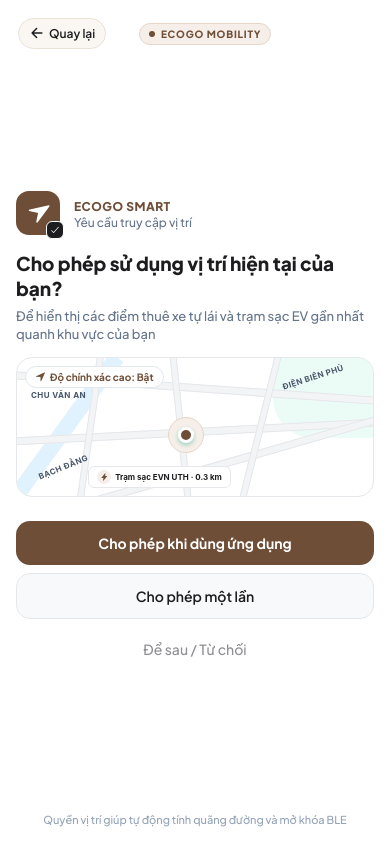
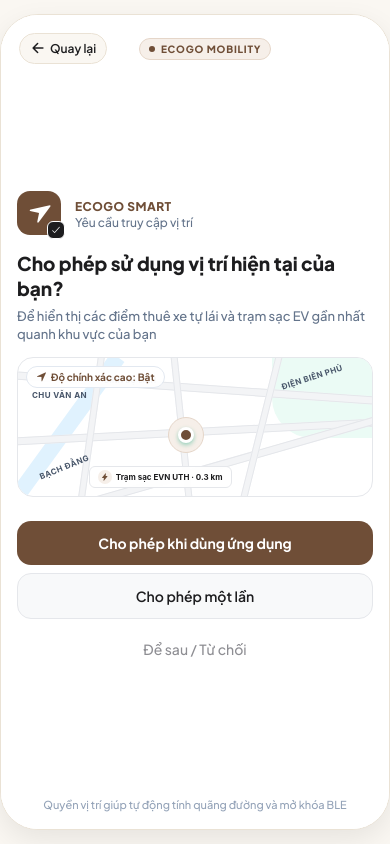
Before and after one commit to BryannLee202/App_ITS, a React Native app in the folder mobile/: screen / in a window 390 px wide. Built offline with nearby package versions, Linux system fonts and the light colour scheme.

Commit message:
fix: remove top desktop toolbar and lock view strictly to clean phone aspect ratio

```diff
--- a/mobile/App.js
+++ b/mobile/App.js
@@ -90,12 +90,8 @@ export default function App() {
   const [showGreenRaceTerms, setShowGreenRaceTerms] = useState(false);
   const [showLeaderboard, setShowLeaderboard] = useState(false);
   const [copiedCode, setCopiedCode] = useState(null);
-  const [viewMode, setViewMode] = useState('PHONE'); // 'PHONE' | 'WIDE'
 
-  const theme = THEME_PRESETS[themeKey] || THEME_PRESETS.SAGE;
-
-  const { width: windowWidth } = useWindowDimensions();
-  const isDesktopBrowser = Platform.OS === 'web' && windowWidth >= 768;
+  const theme = THEME_PRESETS[themeKey] || THEME_PRESETS.BE_SUA_CAFE;
 
   useEffect(() => {
     checkSavedSession();
@@ -242,111 +238,8 @@ export default function App() {
     <View style={styles.outerViewport}>
       <StatusBar barStyle="dark-content" backgroundColor="#FFFFFF" />
 
-      {/* Top Mode & Live Color Switcher on Desktop Browser */}
-      {isDesktopBrowser && (
-        <View style={styles.desktopToolbar}>
-          <View style={styles.toolbarBrand}>
-            <View style={[styles.statusDot, { backgroundColor: theme.primary }]} />
-            <Text style={styles.toolbarTitle}>ECOGO SMART · Thuê xe tự động 24/7 (UTH)</Text>
-            <TouchableOpacity
-              style={[
-                styles.themeChip,
-                { marginLeft: 8, backgroundColor: theme.primarySoft, borderColor: theme.primaryBorder }
-              ]}
-              onPress={() => {
-                ApiService.clearSession();
-                setOnboardingAutoPlay(true);
-                setIsOnboarded(false);
-              }}
-            >
-              <Ionicons name="refresh" size={12} color={theme.primary} />
-              <Text style={[styles.themeChipText, { color: theme.primary, fontWeight: '700' }]}>
-                Đặt lại phiên (Thử nghiệm 5 bước)
-              </Text>
-            </TouchableOpacity>
-          </View>
-
-          {/* 4-Color Live Theme Switcher */}
-          <View style={styles.themePickerRow}>
-            <Text style={styles.themePickerLabel}>Màu giao diện:</Text>
-            {Object.values(THEME_PRESETS).map((preset) => {
-              const isSelected = theme.id === preset.id;
-              return (
-                <TouchableOpacity
-                  key={preset.id}
-                  style={[
-                    styles.themeChip,
-                    isSelected && {
-                      backgroundColor: preset.primarySoft,
-                      borderColor: preset.primary
-                    }
-                  ]}
-                  onPress={() => setThemeKey(preset.id)}
-                >
-                  <View style={[styles.themeColorDot, { backgroundColor: preset.primary }]} />
-                  <Text
-                    style={[
-                      styles.themeChipText,
-                      isSelected && { color: preset.primary, fontWeight: '700' }
-                    ]}
-                  >
-                    {preset.name}
-                  </Text>
-                </TouchableOpacity>
-              );
-            })}
-          </View>
-
-          <View style={styles.modeToggleGroup}>
-            <TouchableOpacity
-              style={[styles.modeBtn, viewMode === 'PHONE' && styles.modeBtnActive]}
-              onPress={() => setViewMode('PHONE')}
-            >
-              <Ionicons
-                name="phone-portrait-outline"
-                size={13}
-                color={viewMode === 'PHONE' ? theme.primary : '#64748B'}
-              />
-              <Text
-                style={[
-                  styles.modeBtnText,
-                  viewMode === 'PHONE' && { color: theme.primary, fontWeight: '700' }
-                ]}
-              >
-                Điện thoại
-              </Text>
-            </TouchableOpacity>
-
-            <TouchableOpacity
-              style={[styles.modeBtn, viewMode === 'WIDE' && styles.modeBtnActive]}
-              onPress={() => setViewMode('WIDE')}
-            >
-              <Ionicons
-                name="expand-outline"
-                size={13}
-                color={viewMode === 'WIDE' ? theme.primary : '#64748B'}
-              />
-              <Text
-                style={[
-                  styles.modeBtnText,
-                  viewMode === 'WIDE' && { color: theme.primary, fontWeight: '700' }
-                ]}
-              >
-                Mở rộng
-              </Text>
-            </TouchableOpacity>
-          </View>
-        </View>
-      )}
-
-      {/* Main App Shell */}
-      <View
-        style={[
-          styles.appShell,
-          isDesktopBrowser && viewMode === 'PHONE' && styles.phoneSimulatorShell,
-          isDesktopBrowser && viewMode === 'WIDE' && styles.wideWebShell
-        ]}
-      >
+      {/* Main App Shell (Locked to Phone Aspect Ratio) */}
+      <View style={[styles.appShell, styles.phoneSimulatorShell]}>
         <SafeAreaView style={styles.safeArea}>
           <View style={styles.mainContentArea}>{renderContent()}</View>
 
@@ -760,121 +653,30 @@ const styles = StyleSheet.create({
   },
   outerViewport: {
     flex: 1,
-    backgroundColor: '#EFEEEA',
+    backgroundColor: '#FAF7F2',
     alignItems: 'center',
-    justifyContent: 'flex-start'
-  },
-  desktopToolbar: {
-    width: '100%',
-    height: 46,
-    backgroundColor: '#FFFFFF',
-    borderBottomWidth: 1,
-    borderBottomColor: '#E2E8F0',
-    paddingHorizontal: 20,
-    flexDirection: 'row',
-    alignItems: 'center',
-    justifyContent: 'space-between'
-  },
-  toolbarBrand: {
-    flexDirection: 'row',
-    alignItems: 'center',
-    gap: 8
-  },
-  statusDot: {
-    width: 8,
-    height: 8,
-    borderRadius: 4
-  },
-  toolbarTitle: {
-    fontFamily: FONTS.family,
-    fontSize: 13,
-    fontWeight: '700',
-    color: '#0F172A'
-  },
-  themePickerRow: {
-    flexDirection: 'row',
-    alignItems: 'center',
-    gap: 6
-  },
-  themePickerLabel: {
-    fontFamily: FONTS.family,
-    fontSize: 11,
-    fontWeight: '600',
-    color: '#64748B',
-    marginRight: 2
-  },
-  themeChip: {
-    flexDirection: 'row',
-    alignItems: 'center',
-    paddingHorizontal: 9,
-    paddingVertical: 4,
-    borderRadius: 99,
-    borderWidth: 1,
-    borderColor: '#E2E8F0',
-    backgroundColor: '#F8FAFC',
-    gap: 5
-  },
-  themeColorDot: {
-    width: 10,
-    height: 10,
-    borderRadius: 5
-  },
-  themeChipText: {
-    fontFamily: FONTS.family,
-    fontSize: 11,
-    fontWeight: '500',
-    color: '#475569'
-  },
-  modeToggleGroup: {
-    flexDirection: 'row',
-    backgroundColor: '#F1F5F9',
-    padding: 3,
-    borderRadius: 10,
-    gap: 4
-  },
-  modeBtn: {
-    flexDirection: 'row',
-    alignItems: 'center',
-    paddingHorizontal: 10,
-    paddingVertical: 5,
-    borderRadius: 7,
-    gap: 5
-  },
-  modeBtnActive: {
-    backgroundColor: '#FFFFFF',
-    shadowColor: '#000',
-    shadowOffset: { width: 0, height: 1 },
-    shadowOpacity: 0.08,
-    shadowRadius: 2
-  },
-  modeBtnText: {
-    fontFamily: FONTS.family,
-    fontSize: 12,
-    fontWeight: '500',
-    color: '#64748B'
+    justifyContent: 'center',
+    paddingVertical: 14
   },
   appShell: {
     flex: 1,
     width: '100%',
-    backgroundColor: '#F7F7F5'
+    backgroundColor: '#FFFFFF'
   },
   phoneSimulatorShell: {
     width: 414,
     maxWidth: '100%',
-    marginVertical: 12,
-    borderRadius: 36,
+    height: '100%',
+    maxHeight: 896,
+    borderRadius: 38,
     borderWidth: 1,
     borderColor: '#EAE2D5',
     overflow: 'hidden',
     shadowColor: '#000000',
-    shadowOffset: { width: 0, height: 8 },
-    shadowOpacity: 0.06,
-    shadowRadius: 20,
+    shadowOffset: { width: 0, height: 10 },
+    shadowOpacity: 0.08,
+    shadowRadius: 28,
     elevation: 8
-  },
-  wideWebShell: {
-    maxWidth: 1024,
-    width: '100%'
   },
   safeArea: {
     flex: 1,
```
